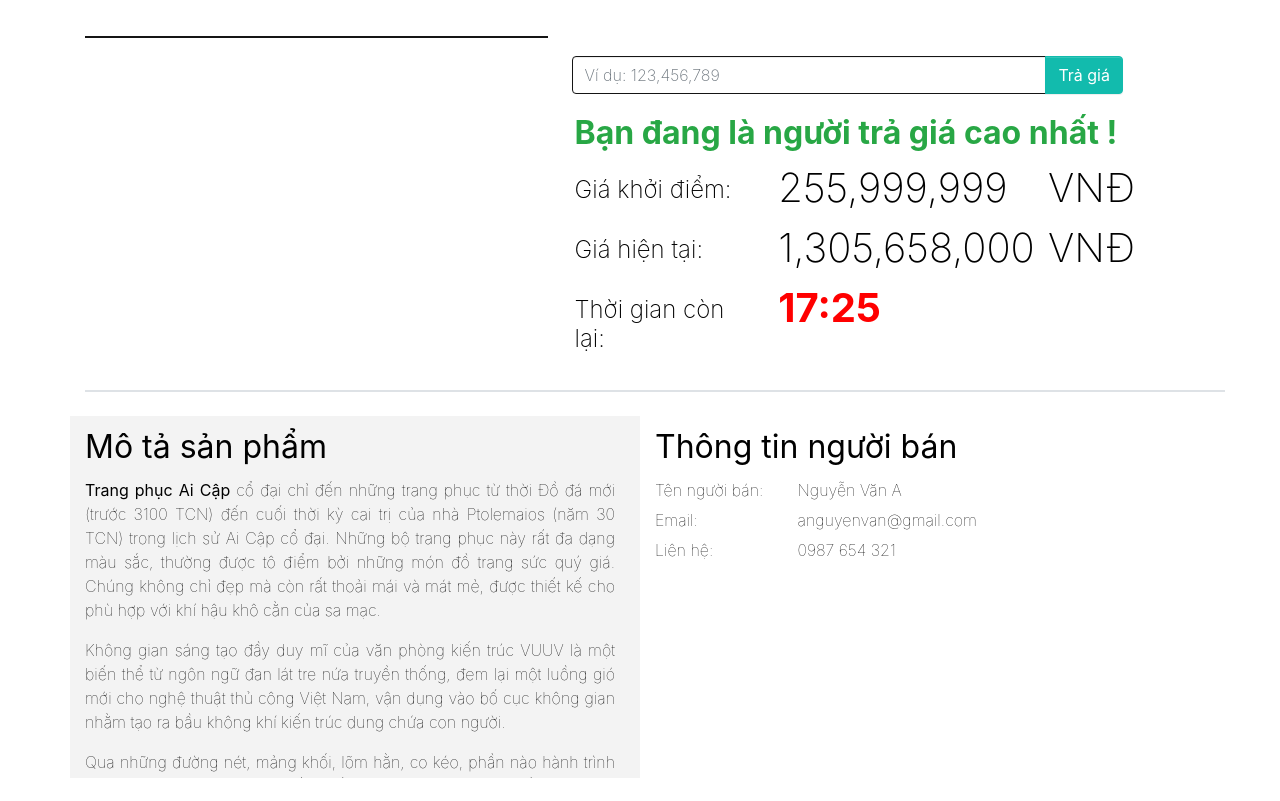
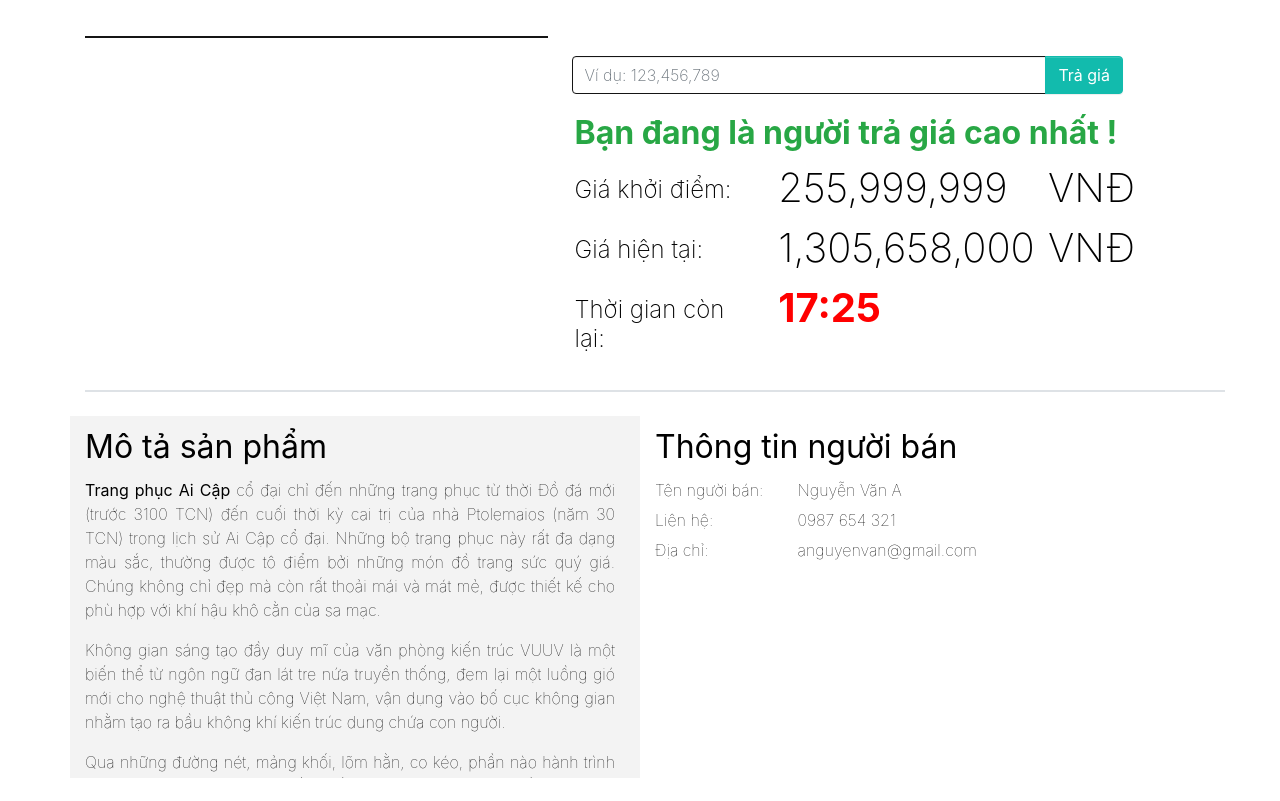
Before and after one commit to ductoinguyen/AuctionApp, a Flask app: page /phong-dau-gia/1 in a window 1280 px wide. Shown: the part 147-948 px from the top of the page. Run offline with Flask 2, Linux system fonts and the light colour scheme; some libraries are stand-ins or nearby versions.

Commit message:
finish phòng đấu giá

```diff
--- a/controllers/db_controller.py
+++ b/controllers/db_controller.py
@@ -138,15 +138,14 @@ def nextItem(typeroom):
     try:
         typeroom = typeroom.strip()
         (currentDate, currentHour) = room.getTime()
-        print(currentDate, currentHour)
+        # print(currentDate, currentHour)
         category = {"thoitrang": "Thời trang", "hoihoa": "Hội họa", "trangsuc": "Trang sức", "doluuniem": "Đồ lưu niệm", "doco": "Đồ cổ"}
         type_room = category[typeroom]
-        result = db.item.find({"open_bid": currentDate, "status": "ready to auction", "category": type_room, "index_session": currentHour}, {"_id": True, "name": True, "image": True}).skip(1)
+        result = db.item.find({"open_bid": currentDate, "status": "ready to auction", "category": type_room, "index_session": currentHour}, {"_id": True, "image": True}).skip(1)
         data = [{"status": "SUC"}]
         for x in result:
             data.append({
                 "id_item": str(x["_id"]),
-                "name": x["name"],
                 "image": x["image"]
             })
         return appFlask.response_class(json.dumps(data),mimetype='application/json')
--- a/static/script/bid.js
+++ b/static/script/bid.js
@@ -42,6 +42,25 @@ setInterval(function() {
                             // document.querySelector("#giaLonNhat").innerHTML = formatMoney(data.price_max)
                             // alert("OK")
                             var id_auctioneer = data.id_auctioneer
+                            fetch("../thong-tin-ben-a/" + id_auctioneer)
+                            .then(
+                                resp => {
+                                    if (resp.status == 200) {
+                                        resp.json()
+                                        .then(
+                                            data => {
+                                                if (data.status == "SUC") {
+                                                    document.querySelector("#tenBenA").innerHTML = data.name
+                                                    document.querySelector("#soDienThoai").innerHTML = data.phoneNumber
+                                                    document.querySelector("#diaChiBenA").innerHTML = data.address
+                                                } else {
+
+                                                }
+                                            }
+                                        )
+                                    }
+                                }
+                            )
                         } else {
                             location.href = '../cac-phong-dau-gia'
                         }
@@ -105,3 +124,31 @@ function eventTraGia() {
         }
     )
 }
+
+setInterval(function() {
+    fetch("../san-pham-tiep-theo/" + loaiphong)
+    .then(
+        resp => {
+            if (resp.status == 200) {
+                resp.json()
+                .then(
+                    data => {
+                        if (data[0].status == "SUC") {
+                            var contentHTML = ""
+                            if (data.length == 1) {
+                                contentHTML = "<div style='margin-left: 10px'>Không còn sản phẩm tiếp theo!</div>"
+                            }
+                            for (var i = 1; i < data.length; i++) {
+                                contentHTML += '<a href="/chi-tiet-san-pham/' + data[i].id_item + '"<div class="col-md-3 border border-dark"><img src="' + data[i].image + '" width="100%" height="100%"></div>'
+                            }
+                            document.querySelector("#cacSanPhamTiepTheo").innerHTML = contentHTML
+                        } else {
+                            // alert("Loi")
+                        }
+
+                    }
+                )
+            }
+        }
+    )
+}, 5000);
--- a/templates/render/bid.html
+++ b/templates/render/bid.html
@@ -132,15 +132,15 @@
                 <h2 class="seller-info pt-2"><b>Thông tin người bán</b></h2>
                 <div class="row my-1 seller-name">
                     <div class="col-md-3"> Tên người bán: </div>
-                    <div class="col-md-9"> Nguyễn Văn A </div>
-                </div>
-                <div class="row my-1 seller-email">
-                    <div class="col-md-3"> Email: </div>
-                    <div class="col-md-9"> anguyenvan@gmail.com </div>
+                    <div class="col-md-9" id="tenBenA"> Nguyễn Văn A </div>
                 </div>
                 <div class="row my-1 seller-tel">
                     <div class="col-md-3"> Liên hệ: </div>
-                    <div class="col-md-9"> 0987 654 321 </div>
+                    <div class="col-md-9" id="soDienThoai"> 0987 654 321 </div>
+                </div>
+                <div class="row my-1 seller-email">
+                    <div class="col-md-3"> Địa chỉ: </div>
+                    <div class="col-md-9" id="diaChiBenA"> anguyenvan@gmail.com </div>
                 </div>
                 </div>
             </div>
@@ -152,11 +152,11 @@
             <h4 class="upcoming-item pt-2"><b>Sản phẩm đấu giá tiếp theo</b></h4>
             </div>
         </div>
-        <div class="row h-25 my-3" style="">
-            <div class="col-md-3 border border-dark" style=""><img src="https://www.hondaviet.vn/wp-content/uploads/2019/06/vong-ngoc-sapphire.jpg" width="100%" height="100%"></div>
-            <div class="col-md-3 border border-left-0 border-dark" style=""><img src="https://cdn.shopify.com/s/files/1/0011/0778/7894/products/jade-gold-ring-1-ame_1024x1024.jpg?v=1544599670" width="100%" height="100%" class=""></div>
-            <div class="col-md-3 border border-left-0 border-dark" style=""><img src="https://www.pnj.com.vn/images/detailed/26/GBD1WA71608.600.jpg" width="100%" height="100%"></div>
-            <div class="col-md-3 border border-left-0 border-dark" style=""><img src="https://apj.vn/wp-content/uploads/2019/06/PLT026.jpg" width="100%" height="100%"></div>
+        <div class="row h-25 my-3" id="cacSanPhamTiepTheo">
+            <!-- <div class="col-md-3 border border-dark"><img src="https://www.hondaviet.vn/wp-content/uploads/2019/06/vong-ngoc-sapphire.jpg" width="100%" height="100%"></div>
+            <div class="col-md-3 border border-dark"><img src="https://cdn.shopify.com/s/files/1/0011/0778/7894/products/jade-gold-ring-1-ame_1024x1024.jpg?v=1544599670" width="100%" height="100%" class=""></div>
+            <div class="col-md-3 border border-dark"><img src="https://www.pnj.com.vn/images/detailed/26/GBD1WA71608.600.jpg" width="100%" height="100%"></div>
+            <div class="col-md-3 border border-dark"><img src="https://apj.vn/wp-content/uploads/2019/06/PLT026.jpg" width="100%" height="100%"></div> -->
         </div>
         </div>
         <script src="https://code.jquery.com/jquery-3.3.1.slim.min.js" integrity="sha384-q8i/X+965DzO0rT7abK41JStQIAqVgRVzpbzo5smXKp4YfRvH+8abtTE1Pi6jizo" crossorigin="anonymous" style=""></script>
```
